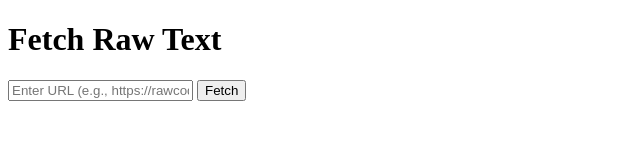
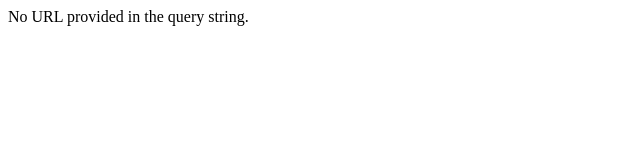
Before and after one commit to KubaLubiMaslo/robloxproxy, a plain HTML site: page index.html in a window 1280 px wide. Shown: the whole page, without its empty margins (0-640 px from the left). Drawn offline with Linux system fonts and the light colour scheme.

Commit message:
Update index.html

```diff
--- a/index.html
+++ b/index.html
@@ -6,22 +6,40 @@
   <title>Fetch Raw Text</title>
 </head>
 <body>
-    <h1>Fetch Raw Text</h1>
-    <input id="urlInput" type="text" placeholder="Enter URL (e.g., https://rawcode.com)">
-    <button onclick="fetchRawText()">Fetch</button>
-    <pre id="output"></pre>
+  <div id="content">Loading...</div>
 
   <script>
-        async function fetchRawText() {
-            const url = document.getElementById('urlInput').value;
+    // Function to get the query parameter
+    function getQueryParameter() {
+      const urlParams = new URLSearchParams(window.location.search);
+      return urlParams.keys().next().value; // The first key is the URL
+    }
+
+    async function fetchAndDisplayContent() {
+      const rawUrl = getQueryParameter();
+
+      if (!rawUrl) {
+        document.getElementById('content').innerText = "No URL provided in the query string.";
+        return;
+      }
+
       try {
-                const response = await fetch(`/search?url=${encodeURIComponent(url)}`);
+        // Validate and fetch the content
+        const response = await fetch(rawUrl);
+        if (!response.ok) {
+          throw new Error(`Failed to fetch data: ${response.statusText}`);
+        }
         const text = await response.text();
-                document.getElementById('output').textContent = text;
+
+        // Display the content
+        document.getElementById('content').innerText = text;
       } catch (error) {
-                document.getElementById('output').textContent = `Error: ${error.message}`;
+        document.getElementById('content').innerText = `Error: ${error.message}`;
       }
     }
+
+    // Trigger the fetch and display logic
+    fetchAndDisplayContent();
   </script>
 </body>
 </html>
```
Lines whose indentation alone changed are shown as unchanged.
